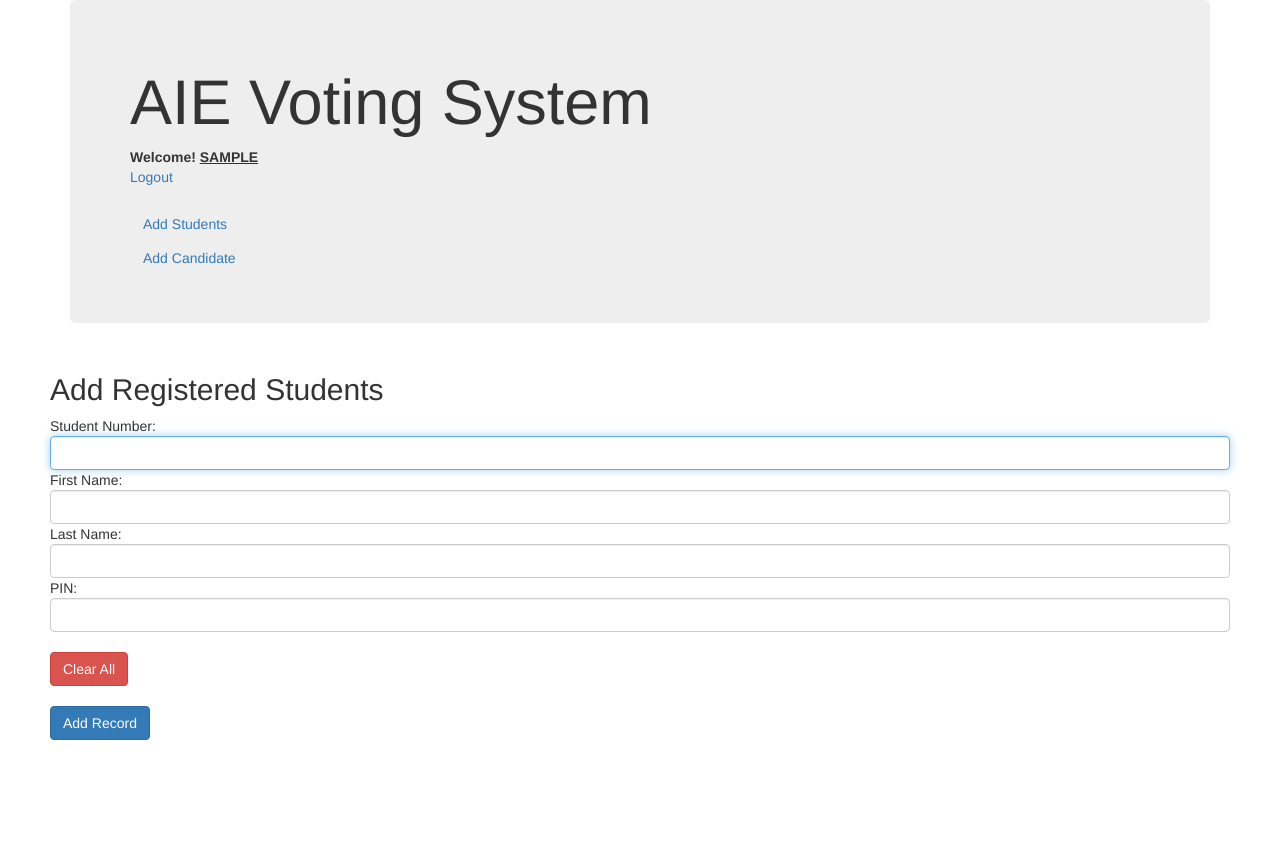
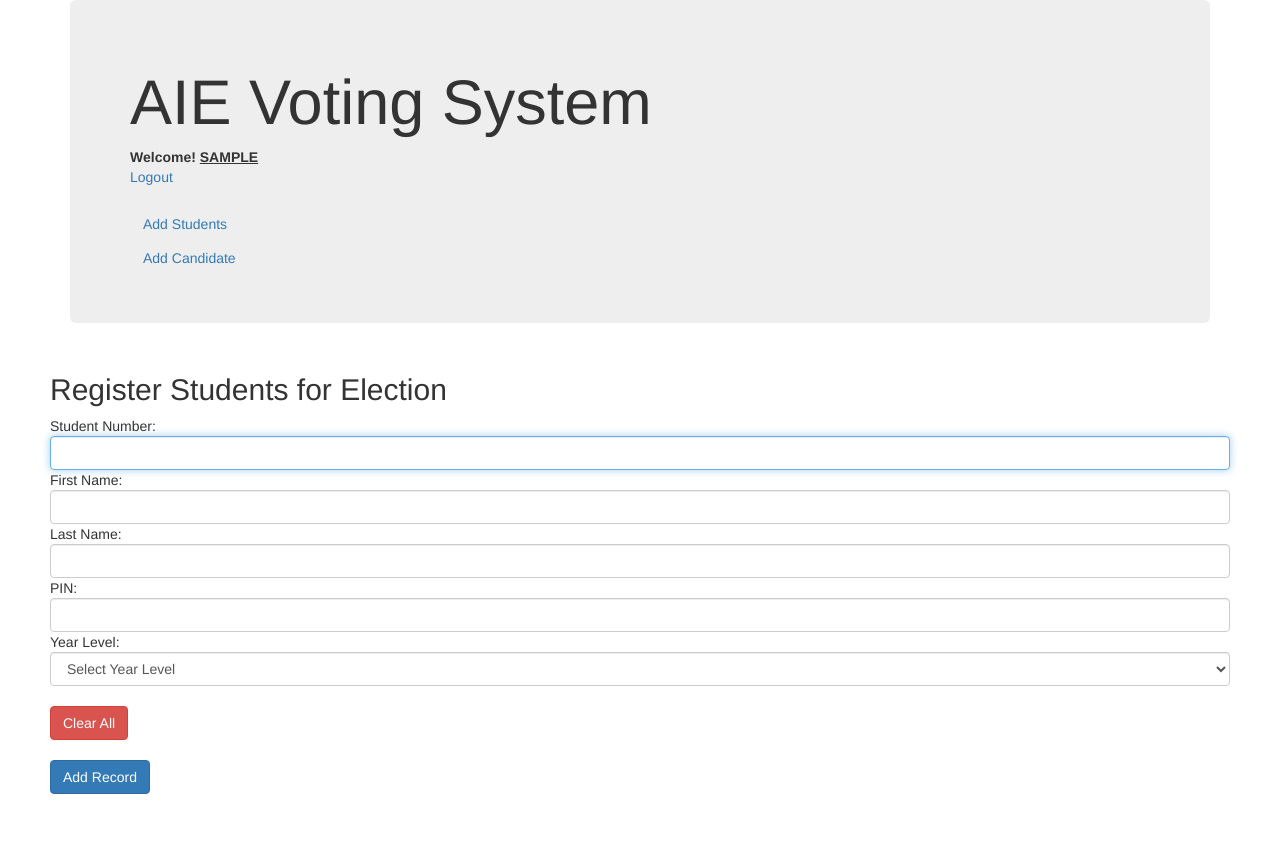
Before and after one commit to mrunknown0001/aievoting, a PHP site: page /admin/addstudform.php in a window 1280 px wide. Before the commit the page ends 740 px from the top, so only its background shows below. Run offline with PHP 8.4, Linux system fonts and the light colour scheme; the visitor is signed in with stand-in values (Sample User, id 1).

```diff
--- a/admin/addstudform.php
+++ b/admin/addstudform.php
@@ -13,6 +13,7 @@
 		$student_lname = ucfirst($_POST['lname']);
 		$student_fname = ucfirst($_POST['fname']);
 		$student_pin = $_POST['pin'];
+		$student_year = $_POST['year'];
 
 		//check if the student number existing in the database
 		$check_query = "SELECT * FROM students WHERE student_num='$student_number'";
@@ -24,8 +25,8 @@
 		else {
 
 			//insert the student number in the record
-			$add_student_query = "INSERT INTO students (student_num, pin, fname, lname)
-								VALUES ('$student_number','$student_pin','$student_fname','$student_lname')";
+			$add_student_query = "INSERT INTO students (student_num, pin, fname, lname, year)
+								VALUES ('$student_number','$student_pin','$student_fname','$student_lname','$student_year')";
 
 			if(mysqli_query($conn,$add_student_query)) {
 				echo "<div id='msg_success'>Sir Pogi! Student with ID Number <b>" . $student_number . "</b> successfully added!</div>";
@@ -41,7 +42,7 @@
 ?>
 
 
-	<h2>Add Registered Students</h2>
+	<h2>Register Students for Election</h2>
 	<form action="" method="post">
 		Student Number:
 		<input class="text-uppercase form-control" type="text" maxlength="11" name="stdntnum" id="stdntnum" required autofocus/>
@@ -51,6 +52,14 @@
 		<input class="text-lowercase form-control" type="text" maxlength="30" name="lname" id="lname" required/>
 		PIN:
 		<input class="form-control" type="text" maxlength="4" name="pin" id="pin" required/>
+		Year Level:
+		<select class="form-control" name="year" id="year" required>
+			<option value="" default>Select Year Level</option>
+			<option value="First">First Year</option>
+			<option value="Second">Second Year</option>
+			<option value="Third">Third Year</option>
+			<option value="Fourth">Fourth Year</option>
+		</select>
 		<br/>
 		<input class="btn btn-danger" type="reset" value="Clear All"/>
 		<br/><br/>
--- a/admin/logout.php
+++ b/admin/logout.php
@@ -1,13 +1,12 @@
 <?php
 	session_start();
 
-	session_destroy();
+	unset($_SESSION['user']);
 
 	@mysqli_close($conn);
 
 
 	header('Location: index.php');
 
-	header('Location: index.php');
 
 ?>
--- a/admin/style/admin_custom.css
+++ b/admin/style/admin_custom.css
@@ -24,7 +24,7 @@ CUTOMIZED CSS IN MAIN Home /index.php
 
 }
 
-#add_student_form {
+#add_student_form, #add_cand_form {
 	padding: 50px;
 	padding-top: 0px;
 }
@@ -58,3 +58,7 @@ CUTOMIZED CSS IN MAIN Home /index.php
 	padding: 5px;
 	font-size: 30px;
 }
+
+.faded {
+	color: #858585;
+}
--- a/destroy.php
+++ b/destroy.php
@@ -3,7 +3,7 @@
 
 	//session_destroy();
 
-	session_unset();
+	unset($_SESSION['student']);
 
 	header("Location: index.php");
 ?>
--- a/index.php
+++ b/index.php
@@ -44,7 +44,7 @@
 
 
 		if(isset($_POST['student_num'])) {
-			$student_num = $_POST['student_num'];
+			$student_num = strtoupper($_POST['student_num']);
 			@$pin = $_POST['pin'];
 			//Checking if the student_num is correctly submitted to the script
 			//echo $student_num;
--- a/voting.php
+++ b/voting.php
@@ -16,7 +16,7 @@
 
 <?php
 	if(isset($_SESSION['student']) && !empty($_SESSION['student'])) {
-		//if session is set
+		//if session is set, assign the value of session student to $student variable
 		$student =  $_SESSION['student'];
 
 		include "connect.php";
@@ -53,8 +53,6 @@
 
 				echo "<span class='text-uppercase'>" . $row_name_p['fname'] . " " . $row_name_p['lname'] . " - " . $row_p['party'] . "</span><br/>";
 
-
-
 			}
 		}
 
```
Also changed, not shown: admin/addcandform.php (added, +82 -0 lines), js/js.js (+1 -22 lines).
